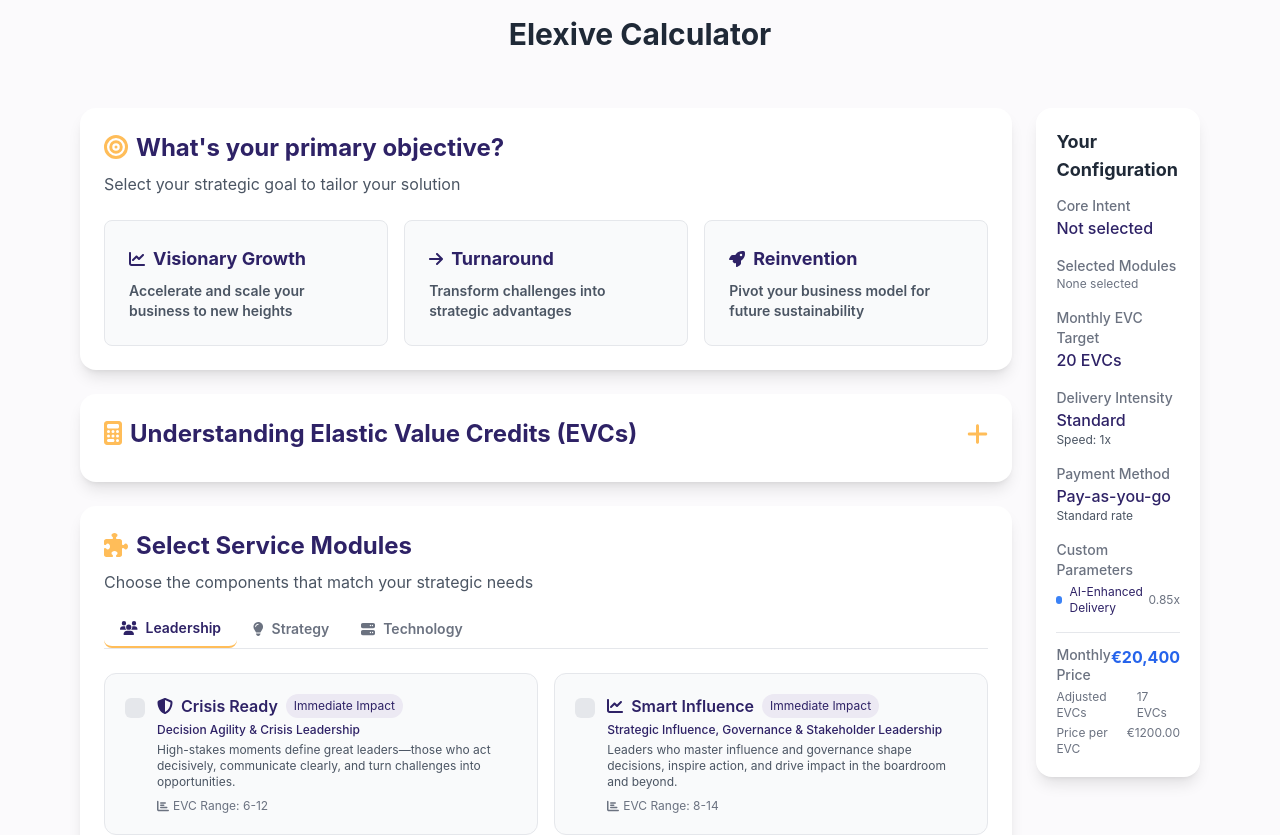
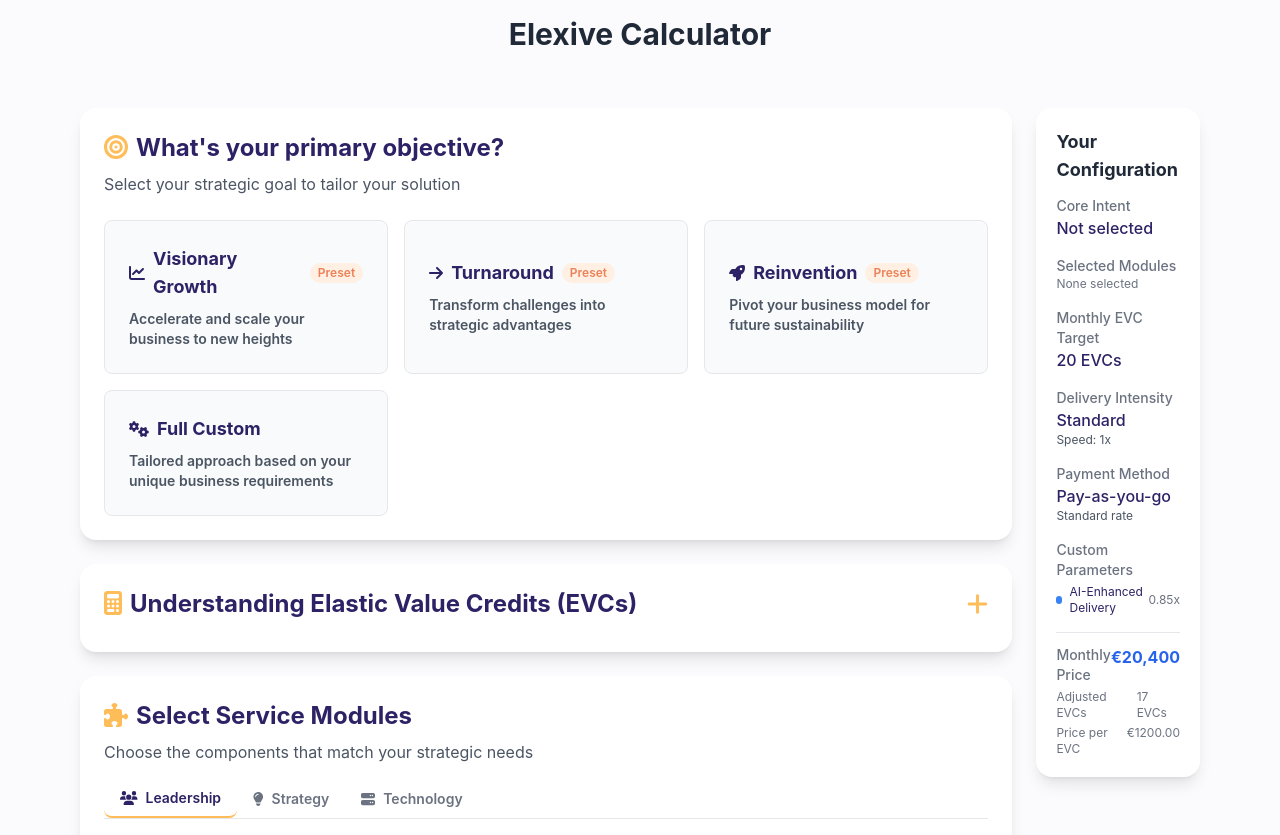
Before and after one commit to elexive-com/elexive-calc, a React (Create React App) app: page / in a window 1280 px wide. Shown: the top 835 px of the page. Built offline with nearby package versions, Linux system fonts and the light colour scheme.

Commit message:
added preset label

```diff
--- a/src/CalculatorApp.jsx
+++ b/src/CalculatorApp.jsx
@@ -198,11 +198,20 @@ const CalculatorApp = () => {
                 icon={
                   intentOption.name === "Visionary Growth" ? faChartLine :
                   intentOption.name === "Turnaround" ? faArrowRight :
+                  intentOption.name === "Reinvention" ? faRocket :
+                  intentOption.name === "Full Custom" ? faGears :
                   faRocket
                 }
                 className="text-[var(--elexive-primary)] mr-2"
               />
               <h3 className="font-bold text-lg text-[var(--elexive-primary)]">{intentOption.name}</h3>
+              {(intentOption.name === "Visionary Growth" ||
+                intentOption.name === "Turnaround" ||
+                intentOption.name === "Reinvention") && (
+                <span className="ml-2 text-xs px-2 py-0.5 rounded-full bg-[#FFF0E3] text-[var(--elexive-secondary)]">
+                  Preset
+                </span>
+              )}
             </div>
             <p className="text-gray-600 text-sm">{intentOption.description}</p>
           </button>
--- a/src/config/calculatorConfig.json
+++ b/src/config/calculatorConfig.json
@@ -30,6 +30,10 @@
     {
       "name": "Reinvention",
       "description": "Pivot your business model for future sustainability"
+    },
+    {
+      "name": "Full Custom",
+      "description": "Tailored approach based on your unique business requirements"
     }
   ],
   "modules": [
```
